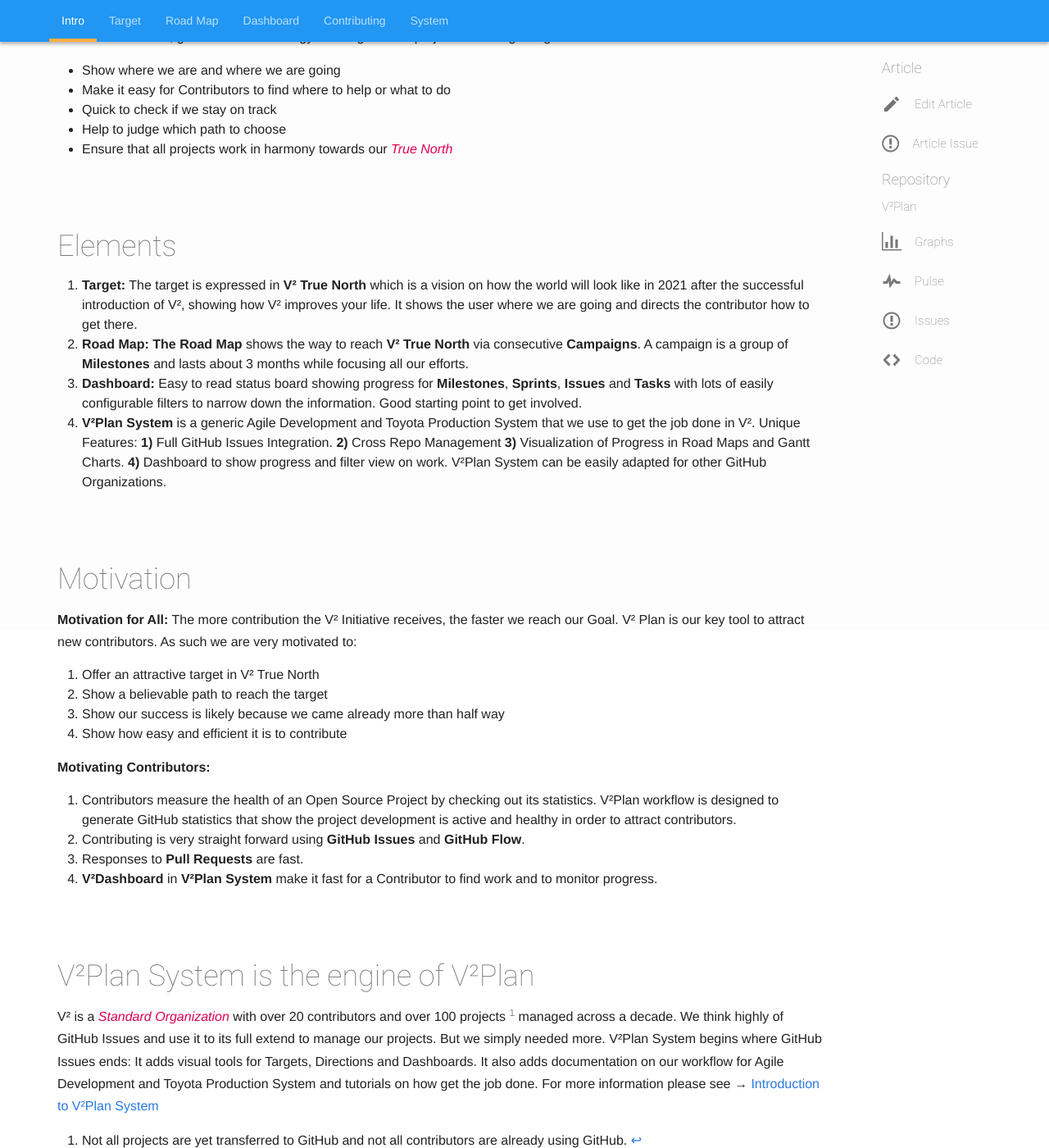
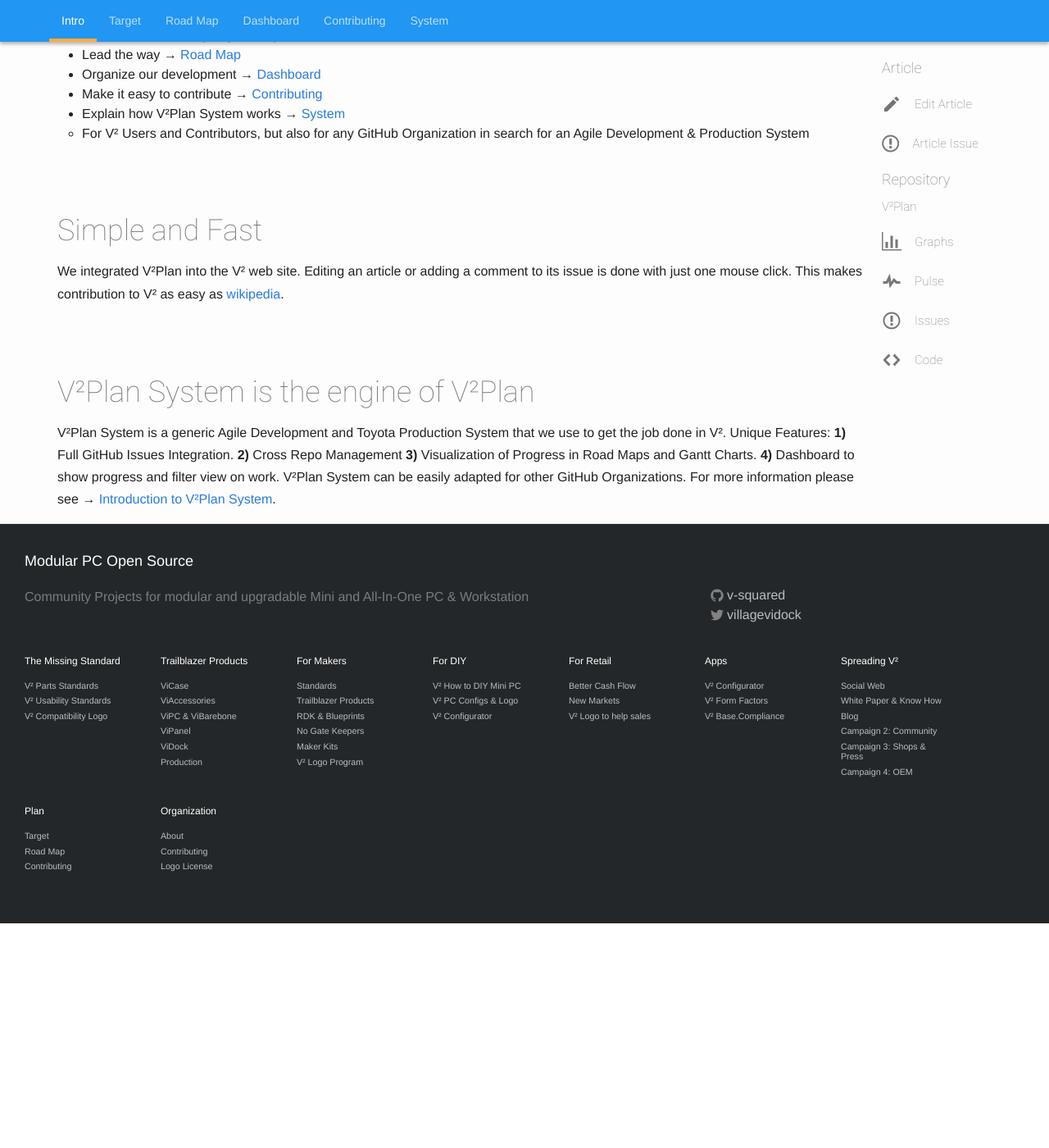
Before and after one commit to V-Squared/v2-Plan, a Jekyll site: the page built from index.md, in a window 1280 px wide and 1400 px high, scrolled down 632 px. Shown: the whole window at 82% size. Built offline with Jekyll 4.4.1, drawn with Linux system fonts in a browser that asks for light colours; after the commit the page ends 1758 px from its top, so only the background shows below that.

Commit message:
Rewritten Article based on Feedback from GI & SL

```diff
--- a/index.md
+++ b/index.md
@@ -4,56 +4,22 @@ title: V² Plan Introduction
 subtitle: How V² will improve your life, how we make it happen and how you can help.
 abstract: V²Plan serves two user groups. The first group are Users and Contributors of V². The second group are GitHub users who are looking for an Agile Project Management and Toyota Production System to add to their GitHub Organization.
 issueNo: 93
-contents:
-  - name: Purpose
-    url: purpose
-  - name: Elements
-    url: elements
-  - name: Motivation
-    url: motivation
-  - name: V²Plan System is the engine of V²Plan
-    url: engine
 ---
 
 
 
 # Purpose <a name="purpose"></a>
-V²Plan is our vision, guide and methodology to mange all our projects from beginning to end :
-
-- Show where we are and where we are going
-- Make it easy for Contributors to find where to help or what to do
-- Quick to check if we stay on track
-- Help to judge which path to choose
-- Ensure that all projects work in harmony towards our *True North*
+- Show where we are going → [Target](https://v-squared.github.io/v2-Plan/target/)
+- Lead the way → [Road Map](https://v-squared.github.io/v2-Plan/road-map/)
+- Organize our development → [Dashboard](https://v-squared.github.io/v2-Plan/dashboard/)
+- Make it easy to contribute → [Contributing](https://v-squared.github.io/v2-Plan/contributing/)
+- Explain how V²Plan System works → [System](https://v-squared.github.io/v2-Plan/system/)
+   - For V² Users and Contributors, but also for any GitHub Organization in search for an Agile Development & Production System
 
 
-# Elements <a name="elements"></a>
-1. **Target:** The target is expressed in **V² True North** which is a vision on how the world will look like in 2021 after the successful introduction of V², showing how V² improves your life. It shows the user where we are going and directs the contributor how to get there.
-2. **Road Map:** **The Road Map** shows the way to reach **V² True North** via consecutive **Campaigns**. A campaign is a group of **Milestones** and lasts about 3 months while focusing all our efforts.
-3. **Dashboard:**  Easy to read status board showing progress for **Milestones**, **Sprints**, **Issues** and **Tasks** with lots of easily configurable filters to narrow down the information. Good starting point to get involved.
-4. **V²Plan System** is a generic Agile Development and Toyota Production System  that we use to get the job done in V². Unique Features: **1)** Full GitHub Issues Integration. **2)** Cross Repo Management **3)** Visualization of Progress in Road Maps and Gantt Charts. **4)** Dashboard to show progress and filter view on work. V²Plan System can be easily adapted for other GitHub Organizations.
-
-
-
-# Motivation <a name="motivation"></a>
-
-**Motivation for All:** The more contribution the V² Initiative receives, the faster we reach our Goal. V² Plan is our key tool to attract new contributors. As such we are very motivated to:
-
-1. Offer an attractive target in V² True North
-2. Show a believable path to reach the target
-3. Show our success is likely because we came already more than half way
-4. Show how easy and efficient it is to contribute
-
-**Motivating Contributors:**
-
-1. Contributors measure the health of an Open Source Project by checking out its statistics. V²Plan workflow is designed to generate GitHub statistics that show the project development is active and healthy in order to attract contributors.
-2. Contributing is very straight forward using **GitHub Issues** and **GitHub Flow**.
-3. Responses to **Pull Requests** are fast.
-4. **V²Dashboard** in **V²Plan System** make it fast for a Contributor to find work and to monitor progress.
+# Simple and Fast <a name="simple"></a>
+We integrated V²Plan into the V² web site. Editing an article or adding a comment to its issue is done with just one mouse click. This makes contribution to V² as easy as [wikipedia](https://www.wikipedia.org/).
 
 
 # V²Plan System is the engine of V²Plan <a name="engine"></a>
-V² is a *Standard Organization* with over 20 contributors and over 100 projects [^1] managed across a decade. We think highly of GitHub Issues and use it to its full extend to manage our projects. But we simply needed more. V²Plan System begins where GitHub Issues ends: It adds visual tools for Targets, Directions and Dashboards. It also adds documentation on our workflow for Agile Development and Toyota Production System and tutorials on how get the job done. For more information please see → [Introduction to V²Plan System](https://v-squared.github.io/v2-Plan/system/)
-
-
-[^1]: Not all projects are yet transferred to GitHub and not all contributors are already using GitHub.
+V²Plan System is a generic Agile Development and Toyota Production System  that we use to get the job done in V². Unique Features: **1)** Full GitHub Issues Integration. **2)** Cross Repo Management **3)** Visualization of Progress in Road Maps and Gantt Charts. **4)** Dashboard to show progress and filter view on work. V²Plan System can be easily adapted for other GitHub Organizations. For more information please see → [Introduction to V²Plan System](https://v-squared.github.io/v2-Plan/system/).
```
